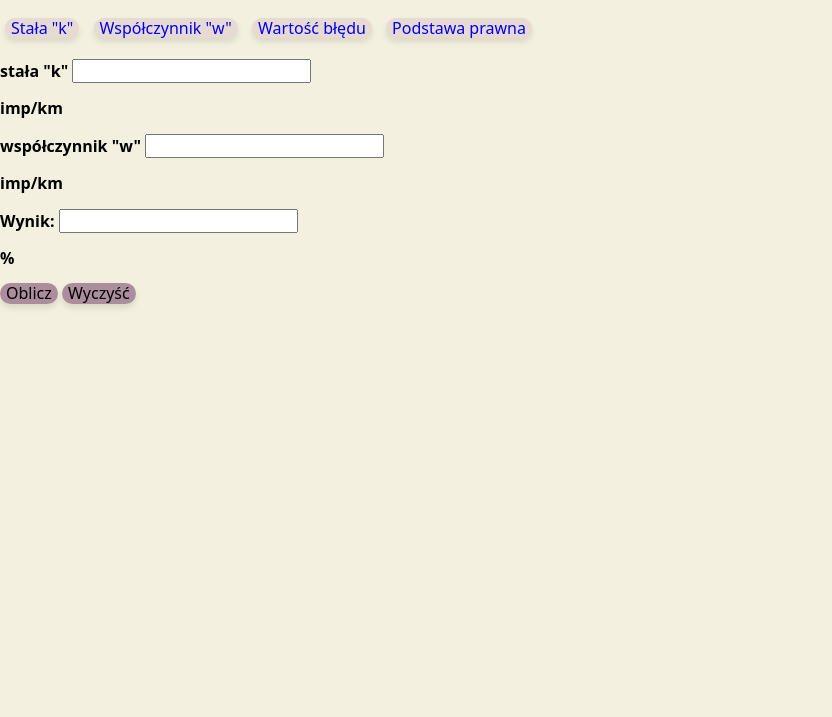
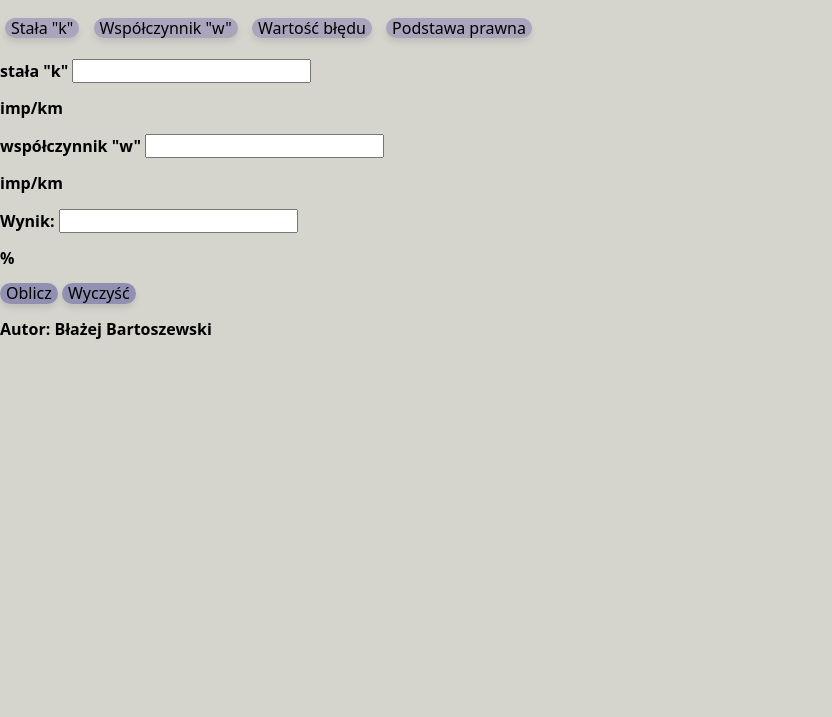
Before and after one commit to Blazej90/taxi-test, a plain HTML site: page index.html in a window 1280 px wide. Shown: the part 83-800 px from the top of the page, without its empty margins (0-832 px from the left). Drawn offline with nearby package versions, Linux system fonts and the light colour scheme.

Commit message:
add colors.css and change colors

```diff
--- a/common.css
+++ b/common.css
@@ -1,5 +1,5 @@
 body {
-  background-color: #f3f0df;
+  background-color: #d5d5ce;
 }
 
 li {
@@ -7,6 +7,7 @@ li {
 }
 
 a {
+  color: black;
   text-decoration: none;
 }
 
@@ -23,7 +24,7 @@ menu {
 #btn-w,
 #btn-error,
 #btn-law {
-  background-color: #e7dad2;
+  background-color: #aaa5bc;
   border: none;
   margin: 5px;
   text-decoration: none;
@@ -42,7 +43,7 @@ menu {
 
 #btn-calculate,
 #btn-clean {
-  background-color: #ab8d9d;
+  background-color: #9290b2;
   border: none;
   text-decoration: none;
   cursor: pointer;
--- a/index.html
+++ b/index.html
@@ -70,6 +70,9 @@
         </div>
       </div>
     </main>
+    <footer>
+      <p>Autor: Błażej Bartoszewski</p>
+    </footer>
     <script src="./index.js"></script>
   </body>
 </html>
--- a/styles.css
+++ b/styles.css
@@ -32,12 +32,6 @@
 
   .container-home-page button,
   .container-definitions button {
-    /* background-color: #e7dad2;
-    border: none;
-    margin: 5px;
-    text-decoration: none;
-    cursor: pointer;
-    border-radius: 999999px; */
     display: flex;
     align-items: center;
     justify-content: center;
```
Also changed, not shown: colors.css (added, +15 -0 lines).
